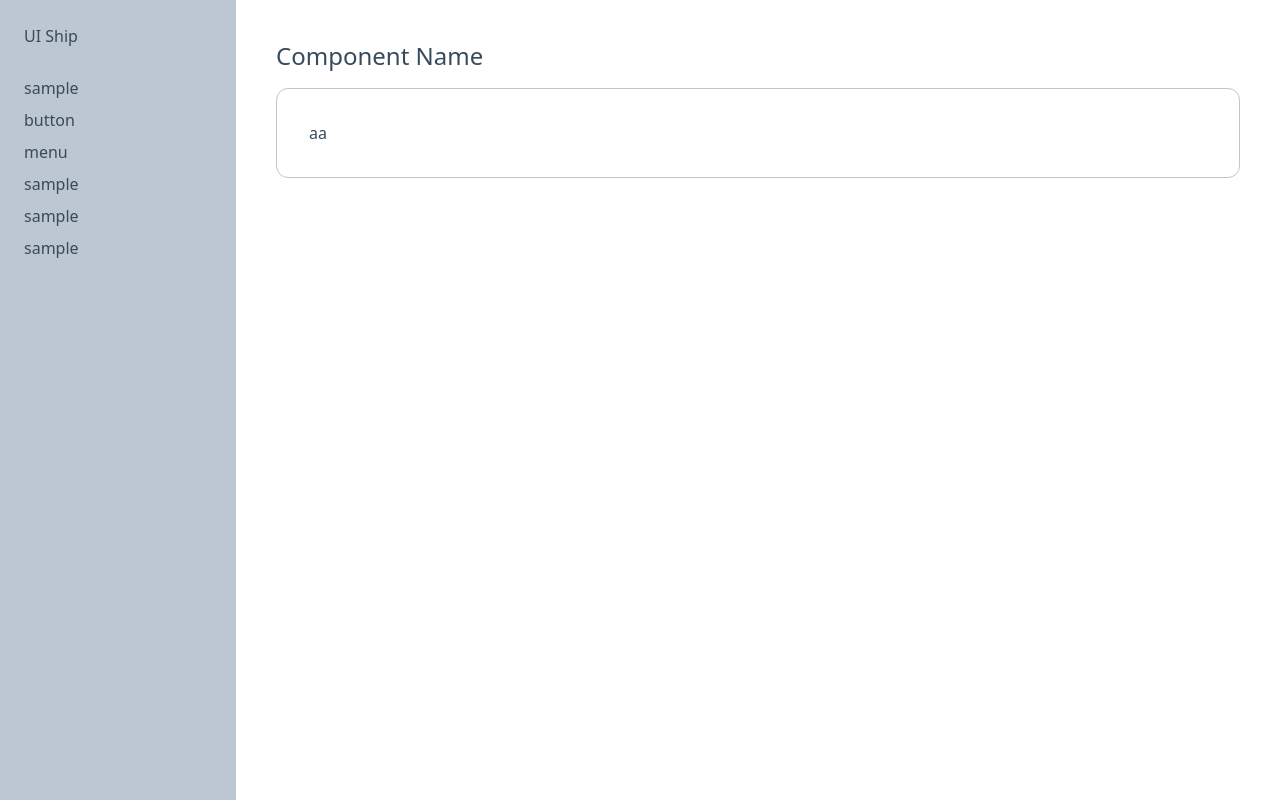
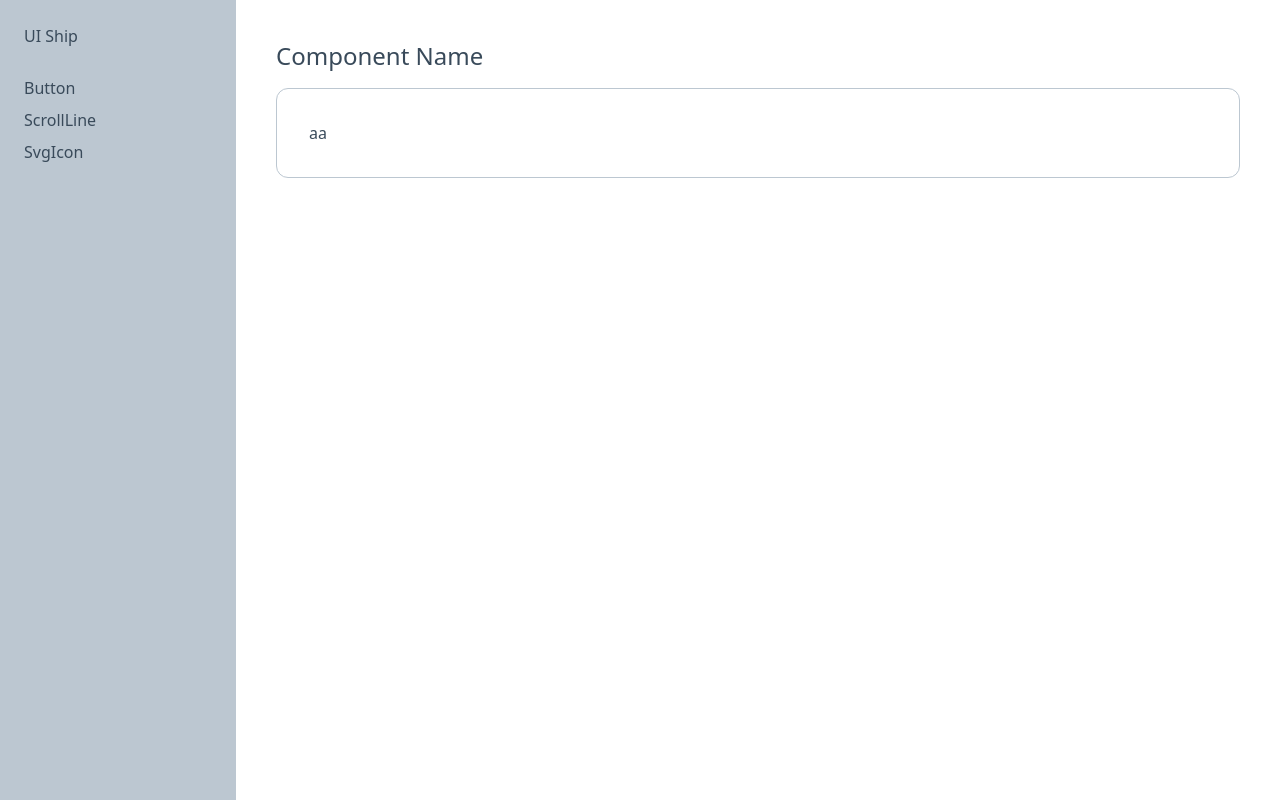
Before and after one commit to PK-Yakkun/ui-ship, a Next.js app in the folder ui-ship/: page / in a window 1280 px wide. Built offline with nearby package versions, Linux system fonts and the light colour scheme.

Commit message:
feat: SideMenu更新

```diff
--- a/ui-ship/src/components/ui-ship/SideMenu/SideMenu.tsx
+++ b/ui-ship/src/components/ui-ship/SideMenu/SideMenu.tsx
@@ -1,4 +1,5 @@
 import Link from "next/link";
+import { useState } from "react";
 
 interface sideMenuItem {
   component: string;
@@ -6,33 +7,32 @@ interface sideMenuItem {
 
 const sideMenuItems: sideMenuItem[] = [
   {
-    component: "sample",
+    component: "Button",
   },
   {
-    component: "button",
+    component: "ScrollLine",
   },
   {
-    component: "menu",
-  },
-  {
-    component: "sample",
-  },
-  {
-    component: "sample",
-  },
-  {
-    component: "sample",
+    component: "SvgIcon",
   },
 ];
 
 function SideMenu() {
+  const [selectedName, setSelectedName] = useState<string>("");
+
   return (
     <menu className="w-72 min-h-screen bg-primary p-3">
       <h1 className="p-3 mb-3">UI Ship</h1>
       <ol>
         {sideMenuItems.map((item, index) => (
-          <li key={index} className="rounded-md overflow-hidden">
-            <Link href={item.component} passHref>
+          <li
+            key={index}
+            className={`rounded-md overflow-hidden transition duration-300 ${
+              item.component === selectedName ? "bg-tertiary" : ""
+            } hover:opacity-70`}
+            onClick={() => setSelectedName(item.component)}
+          >
+            <Link href={`/components/${item.component}`} passHref>
               <span className="block py-1 px-3">{item.component}</span>
             </Link>
           </li>
```
